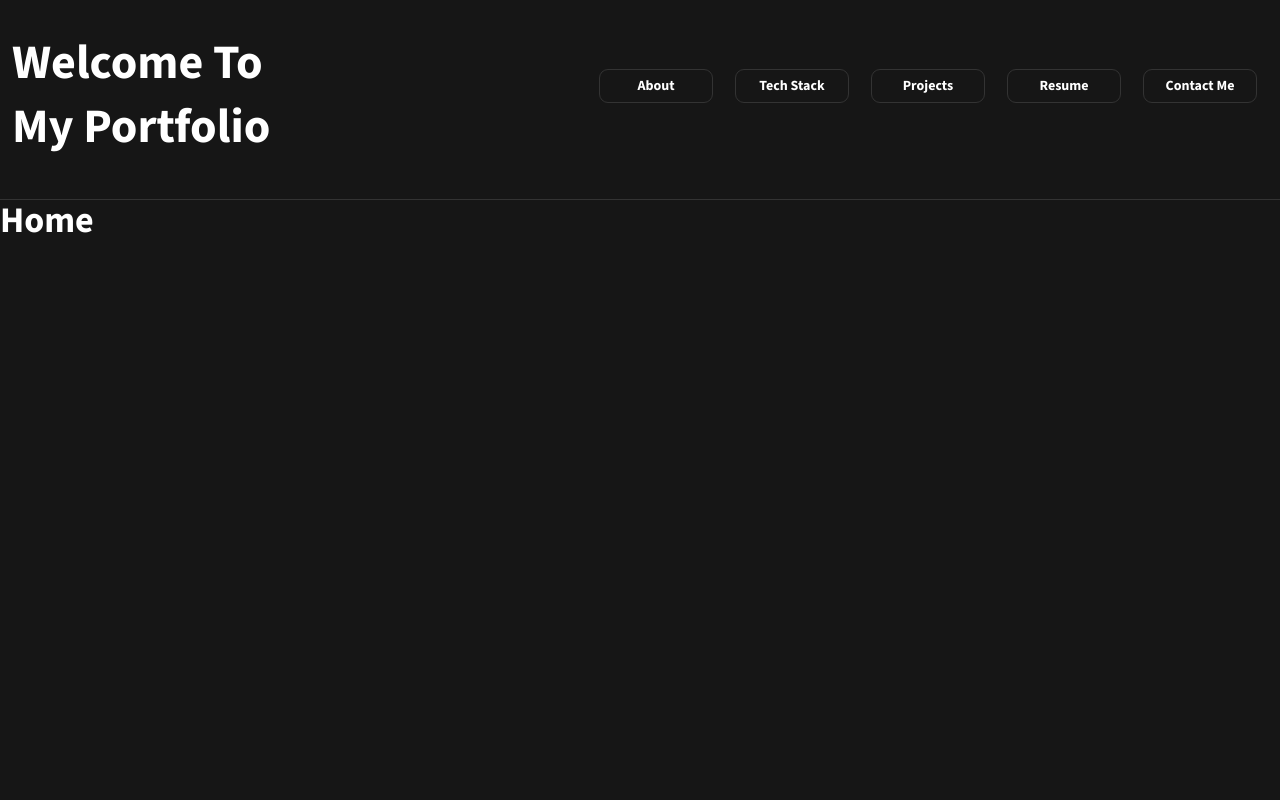
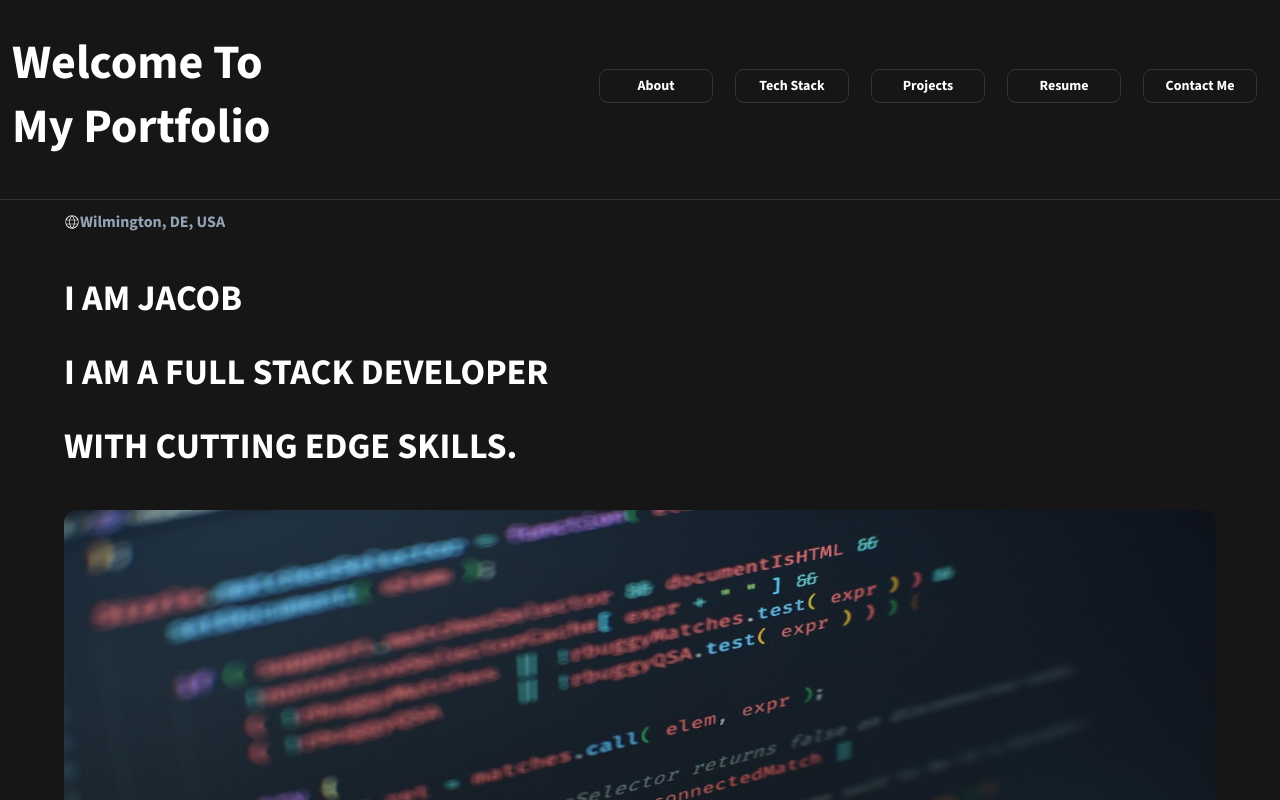
Before and after one commit to JL1172/portfolio-3, a React (Vite) app: page / in a window 1280 px wide. Shown: the top 800 px of the page. Built offline with nearby package versions, Linux system fonts and the light colour scheme.

Commit message:
got layout of home down

```diff
--- a/src/layouts/Navbar.tsx
+++ b/src/layouts/Navbar.tsx
@@ -60,7 +60,7 @@ export default function NavbarSection() {
         />
           <div
             className={
-              navBarMobileVisible ? "side-drawer-open pt-10" : "side-drawer-closed pt-10"
+              navBarMobileVisible ? "side-drawer-open pt-6" : "side-drawer-closed pt-10"
             }
           >
             <IoMdClose
--- a/src/pages/About.tsx
+++ b/src/pages/About.tsx
@@ -4,7 +4,7 @@ import { GlobalContext } from "../contexts/GlobalContext";
 export default function AboutSection() {
     const ctx = useContext(GlobalContext);
     return (
-        <div className={`text-white text-4xl flex bg-custom-main outline-2 outline-custom-main m-h-50dvh w-full mt-10 ${ctx?.isDim ? "brightness-25":"brightness-100"}`}>
+        <div className={`text-white text-4xl flex bg-custom-main outline-2 outline-custom-main m-h-80dvh w-full mt-10 ${ctx?.isDim ? "brightness-25":"brightness-100"}`}>
             About Me
         </div>
     )
--- a/src/pages/ContactForm.tsx
+++ b/src/pages/ContactForm.tsx
@@ -4,7 +4,7 @@ import { GlobalContext } from "../contexts/GlobalContext";
 export default function ContactSection() {
     const ctx = useContext(GlobalContext);
     return (
-        <div className={`text-white text-4xl flex bg-custom-main outline-2 outline-custom-main m-h-50dvh w-full mt-10 ${ctx?.isDim ? "brightness-25":"brightness-100"}`}>
+        <div className={`text-white text-4xl flex bg-custom-main outline-2 outline-custom-main m-h-80dvh w-full mt-10 ${ctx?.isDim ? "brightness-25":"brightness-100"}`}>
             content
         </div>
     )
--- a/src/pages/Home.tsx
+++ b/src/pages/Home.tsx
@@ -1,11 +1,37 @@
-import { useContext } from "react"
-import { GlobalContext } from "../contexts/GlobalContext"
+import { useContext } from "react";
+import { GlobalContext } from "../contexts/GlobalContext";
+import { CiGlobe } from "react-icons/ci";
+import home from "../assets/home.jpg";
+import "../styles/home.css";
 
 export default function HomeSection() {
-    const ctx = useContext(GlobalContext);
-    return (
-        <div className={`text-white text-4xl flex bg-custom-main outline-2 outline-custom-main m-h-50dvh w-full mt-10 ${ctx?.isDim ? "brightness-25":"brightness-100"}`}>
-            Home
+  const ctx = useContext(GlobalContext);
+  return (
+    <div
+      className={`text-white flex flex-col justify-evenly bg-custom-main outline-custom-main min-h-screen w-full h-auto mt-10 ${
+        ctx?.isDim ? "brightness-25" : "brightness-100"
+      }`}
+    >
+      <div className="w-full flex justify-center">
+        <div className="flex items-center w-90p text-slate-400 cursor-pointer">
+          <CiGlobe style={{ color: "white" }} />
+          Wilmington, DE, USA
         </div>
-    )
+      </div>
+      <div className="w-full flex justify-center">
+        <div className="text-4xl w-90p flex flex-col h-64 justify-evenly">
+          <p>I AM JACOB</p>
+          <p>I AM A FULL STACK DEVELOPER</p>
+          <p> WITH CUTTING EDGE SKILLS.</p>
+        </div>
+      </div>
+      <div className="w-full flex justify-center">
+        <img
+          className="w-90p h-60dvh rounded-xl"
+          src={home}
+          alt="Picture Of Javascript"
+        />
+      </div>
+    </div>
+  );
 }
--- a/src/pages/Projects.tsx
+++ b/src/pages/Projects.tsx
@@ -4,7 +4,7 @@ import { GlobalContext } from "../contexts/GlobalContext";
 export default function ProjectSection() {
     const ctx = useContext(GlobalContext);
     return (
-        <div className={`text-white text-4xl flex bg-custom-main outline-2 outline-custom-main m-h-50dvh w-full mt-10 ${ctx?.isDim ? "brightness-25":"brightness-100"}`}>
+        <div className={`text-white text-4xl flex bg-custom-main outline-2 outline-custom-main m-h-80dvh w-full mt-10 ${ctx?.isDim ? "brightness-25":"brightness-100"}`}>
             my Projects
         </div>
     )
--- a/src/pages/Resume.tsx
+++ b/src/pages/Resume.tsx
@@ -4,7 +4,7 @@ import { GlobalContext } from "../contexts/GlobalContext";
 export default function ResumeSection() {
     const ctx = useContext(GlobalContext);
     return (
-        <div className={`text-white text-4xl flex bg-custom-main outline-2 outline-custom-main m-h-50dvh w-full mt-10 ${ctx?.isDim ? "brightness-25":"brightness-100"}`}>
+        <div className={`text-white text-4xl flex bg-custom-main outline-2 outline-custom-main m-h-80dvh w-full mt-10 ${ctx?.isDim ? "brightness-25":"brightness-100"}`}>
             Resume
         </div>
     )
--- a/src/pages/TechStack.tsx
+++ b/src/pages/TechStack.tsx
@@ -4,7 +4,7 @@ import { GlobalContext } from "../contexts/GlobalContext";
 export default function TechStackSection() {
     const ctx = useContext(GlobalContext);
     return (
-        <div className={`text-white text-4xl flex bg-custom-main outline-2 outline-custom-main m-h-50dvh w-full mt-10 ${ctx?.isDim ? "brightness-25":"brightness-100"}`}>
+        <div className={`text-white text-4xl flex bg-custom-main outline-2 outline-custom-main m-h-80dvh w-full mt-10 ${ctx?.isDim ? "brightness-25":"brightness-100"}`}>
             TechStack Section
         </div>
     )
--- /dev/null
+++ b/src/styles/home.css
@@ -0,0 +1,6 @@
+.w-90p {
+    width: 90%;
+}
+.h-60dvh {
+    height: 60dvh;
+}
--- a/src/styles/index.css
+++ b/src/styles/index.css
@@ -47,7 +47,7 @@
   font-size: 40px !important;
 }
 /* min height criteria */
-.m-h-50dvh {
+.m-h-80dvh {
   min-height: 80dvh;
 }
 .m-h-20dvh {
```
Also changed, not shown: src/assets/home.jpg (added).
